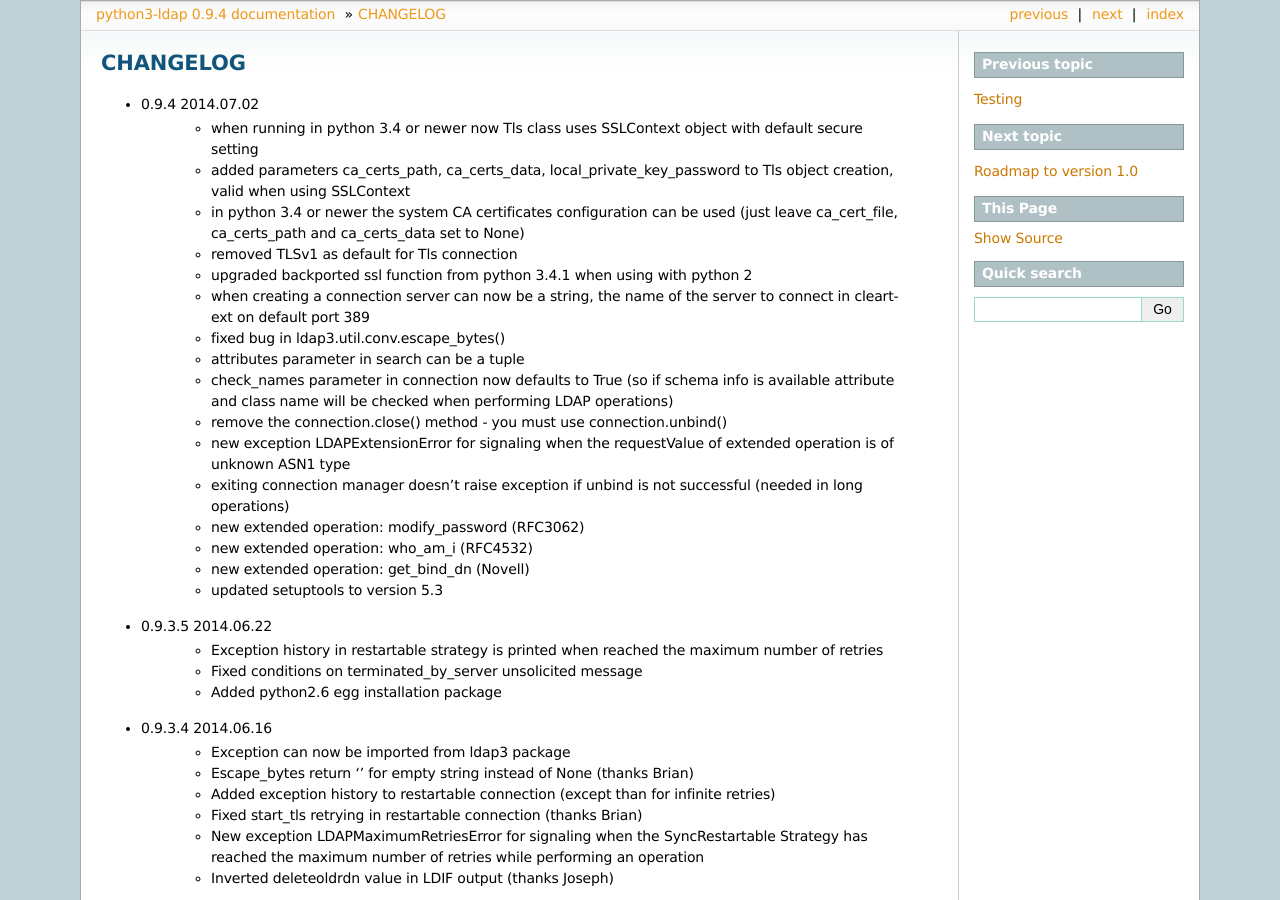
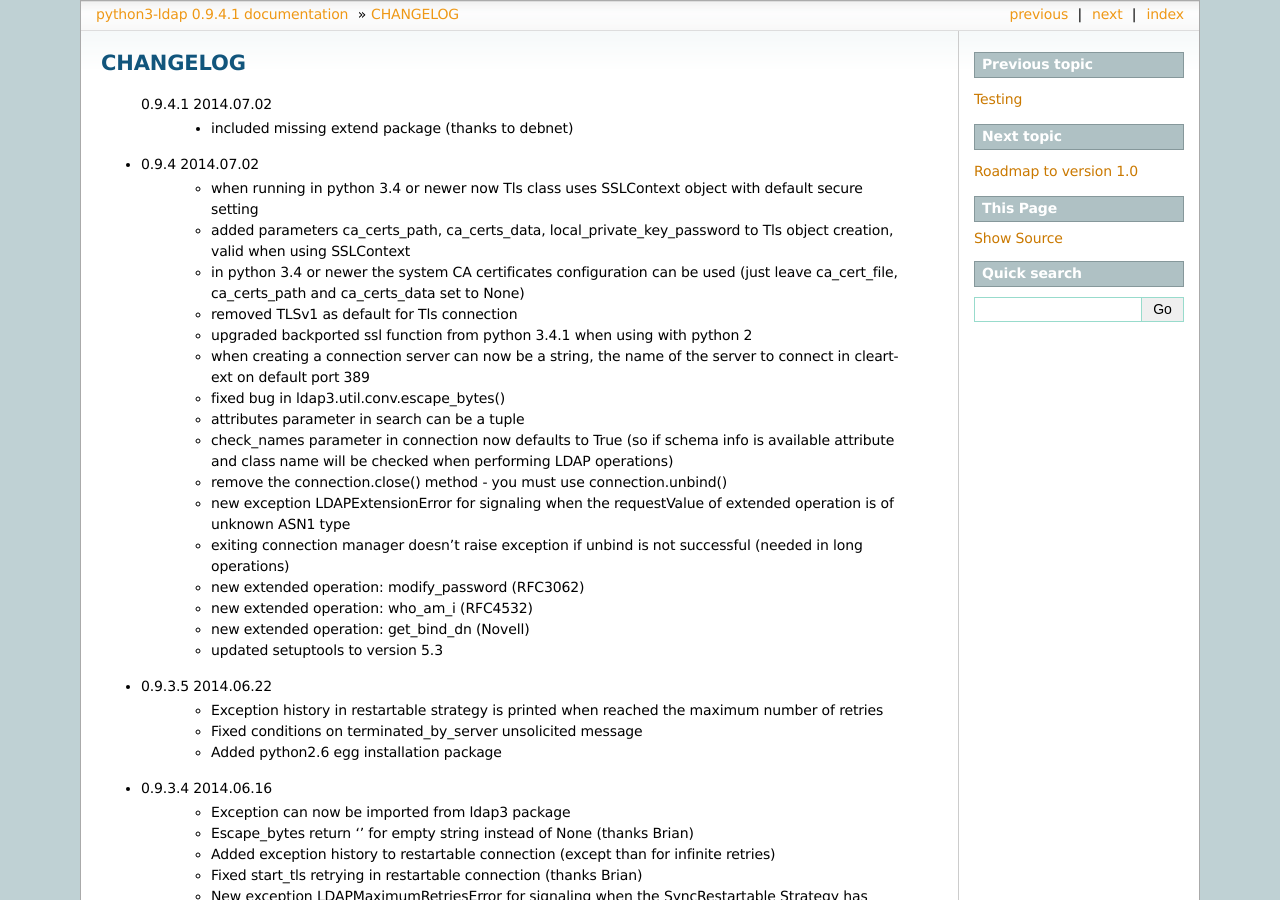
Before and after one commit to cannatag/ldap3, a Sphinx documentation site: the page built from python3-ldap/docs/sphinx/source/changelog.rst, in a window 1280 px wide and 900 px high. Built offline with Sphinx 7.4.7, drawn with Linux system fonts in a browser that asks for light colours; some of the changed text lies outside the part shown.

Commit message:
0.9.4.1 package - extend was missing in 0.9.4

```diff
--- a/README.txt
+++ b/README.txt
@@ -53,6 +53,8 @@ For information and suggestions you can contact me at python3ldap@gmail.com or y
 
 CHANGELOG
 =========
+* 0.9.4.1 2014.07.02
+    - included missing extend package (thanks to debnet)
 
 * 0.9.4 2014.07.02
     - when running in python 3.4 or newer now Tls class uses SSLContext object with default secure setting
--- a/python3-ldap/docs/sphinx/source/changelog.rst
+++ b/python3-ldap/docs/sphinx/source/changelog.rst
@@ -1,5 +1,7 @@
 CHANGELOG
 =========
+ 0.9.4.1 2014.07.02
+    - included missing extend package (thanks to debnet)
 
 * 0.9.4 2014.07.02
     - when running in python 3.4 or newer now Tls class uses SSLContext object with default secure setting
--- a/python3-ldap/docs/sphinx/source/conf.py
+++ b/python3-ldap/docs/sphinx/source/conf.py
@@ -57,9 +57,9 @@ copyright = '2014, Giovanni Cannata'
 # built documents.
 #
 # The short X.Y version.
-version = '0.9.4'
+version = '0.9.4.1'
 # The full version, including alpha/beta/rc tags.
-release = '0.9.4'
+release = '0.9.4.1'
 
 # The language for content autogenerated by Sphinx. Refer to documentation
 # for a list of supported languages.
--- a/setup.py
+++ b/setup.py
@@ -25,7 +25,7 @@ If not, see <http://www.gnu.org/licenses/>.
 from setuptools import setup
 
 setup(name='python3-ldap',
-      version='0.9.4',
+      version='0.9.4.1',
       packages=['ldap3',
                 'ldap3.core',
                 'ldap3.abstract',
@@ -34,7 +34,9 @@ setup(name='python3-ldap',
                 'ldap3.protocol.sasl',
                 'ldap3.strategy',
                 'ldap3.compat',
-                'ldap3.utils'],
+                'ldap3.utils',
+                'ldap3.extend'
+      ],
       package_dir={'': 'python3-ldap'},
       install_requires=['pyasn1 == 0.1.7'],
       license='LGPL v3',
```
Also changed, not shown: other parts of README.txt (+1 -1 lines), 2 other files.
